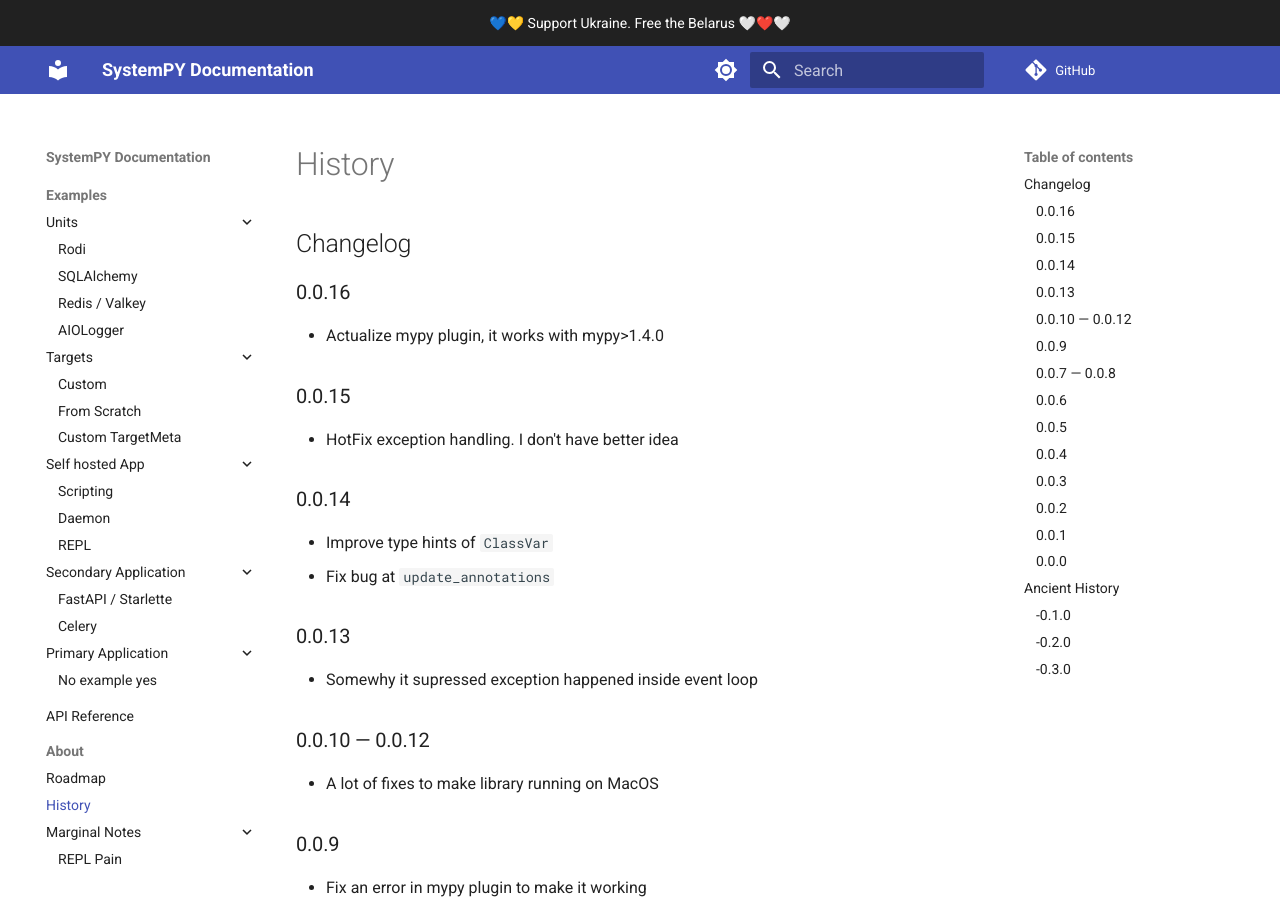
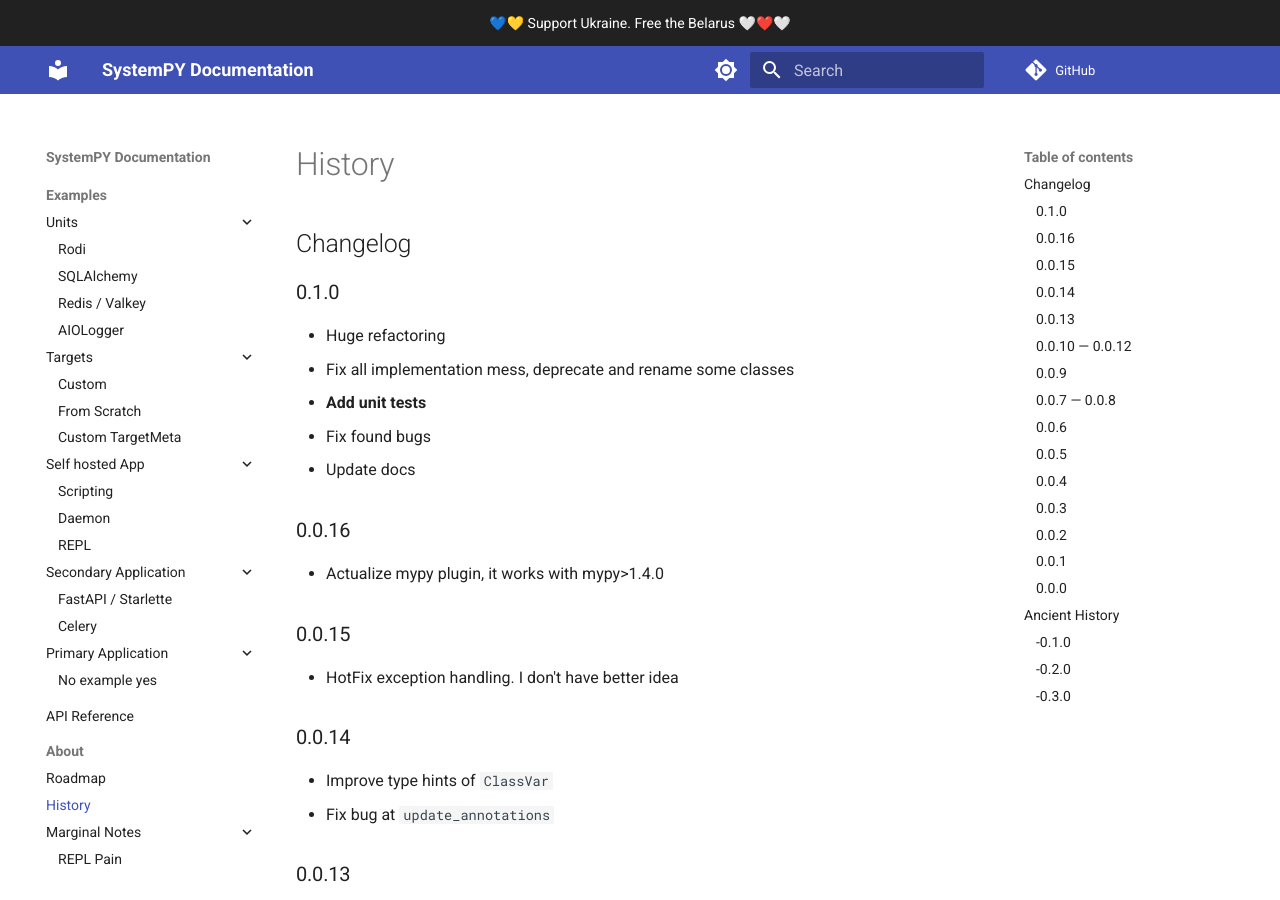
Before and after one commit to kai3341/systemPY, an MkDocs documentation site: the page built from docs/about/history.md, in a window 1280 px wide and 900 px high. Built offline with MkDocs 1.6.1 and Material for MkDocs 9.7.7, drawn with Linux system fonts in a browser that asks for light colours; comment, search, counter and statistics services are not loaded.

Commit message:
Update history, fix docs

```diff
--- a/docs/about/history.md
+++ b/docs/about/history.md
@@ -1,4 +1,12 @@
 ## Changelog
+
+### 0.1.0
+
+- Huge refactoring
+- Fix all implementation mess, deprecate and rename some classes
+- **Add unit tests**
+- Fix found bugs
+- Update docs
 
 ### 0.0.16
 
```
Also changed, not shown: docs/examples/secondary/celery.md (+0 -1 lines).
